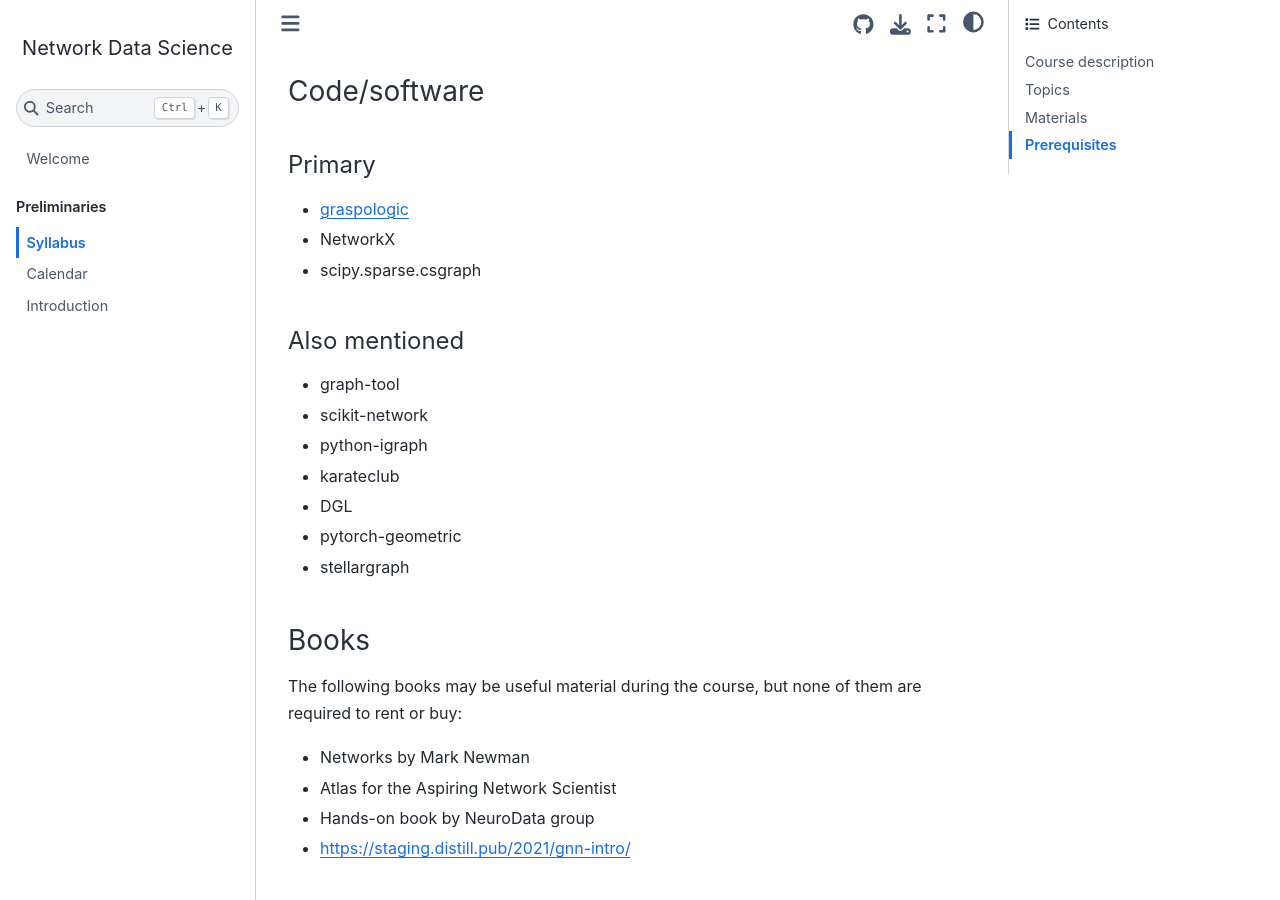
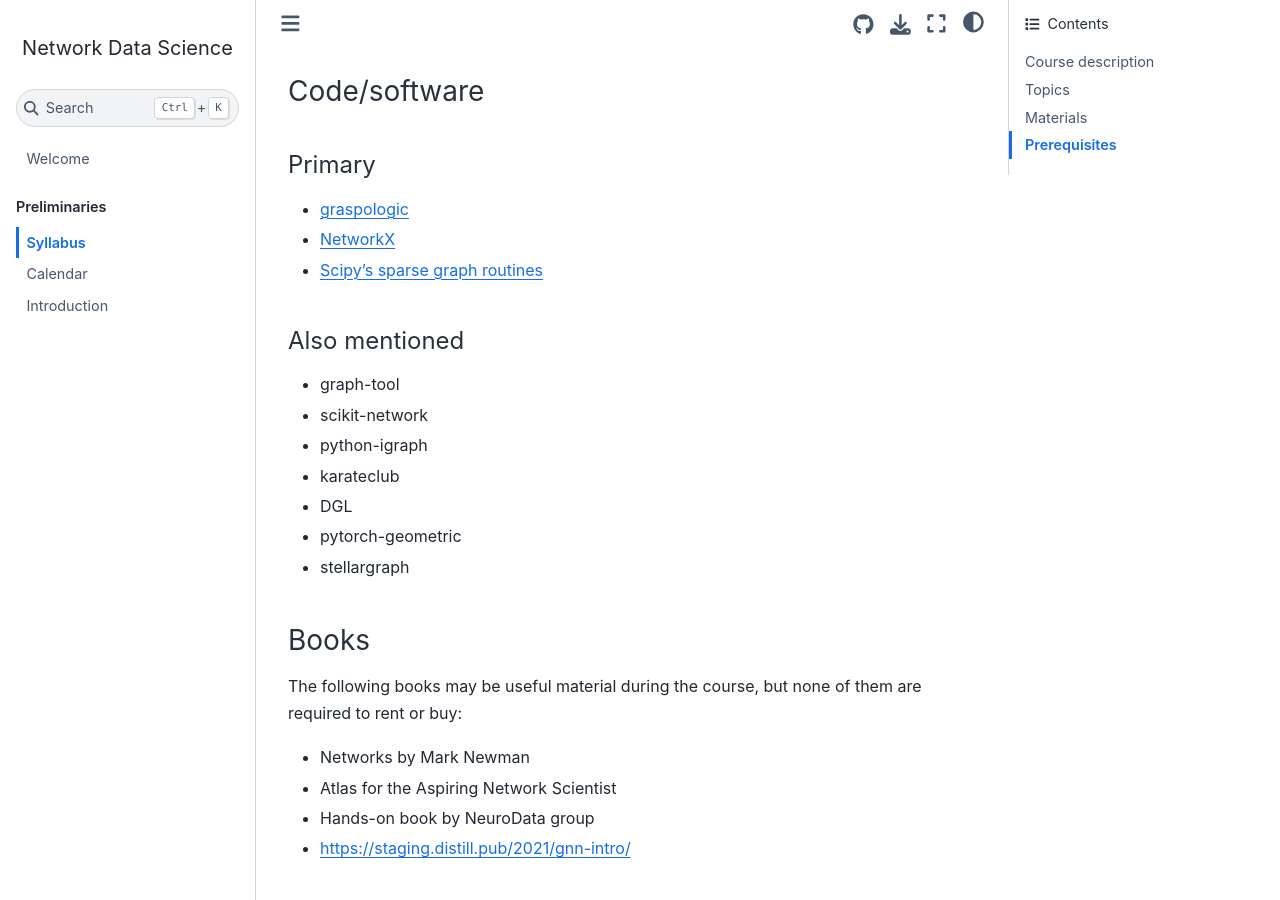
Before and after one commit to bdpedigo/networks-course, a Jupyter Book: the page built from docs/syllabus.md, in a window 1280 px wide and 900 px high, scrolled down 653 px. Built offline with Jupyter Book 1.0.4 settings and Sphinx 7.4.7 and the Sphinx Book theme 1.1.4, drawn with Linux system fonts in a browser that asks for light colours.

Commit message:
more references

```diff
--- a/docs/syllabus.md
+++ b/docs/syllabus.md
@@ -9,9 +9,9 @@
 ## Materials
 ### Code/software
 #### Primary
-- [graspologic](https://github.com/microsoft/graspologic)
-- NetworkX
-- scipy.sparse.csgraph
+- [graspologic](https://graspologic.readthedocs.io/en/latest/)
+- [NetworkX](https://networkx.org/)
+- [Scipy's sparse graph routines](https://docs.scipy.org/doc/scipy/reference/sparse.csgraph.html)
 
 #### Also mentioned
 - graph-tool
```
